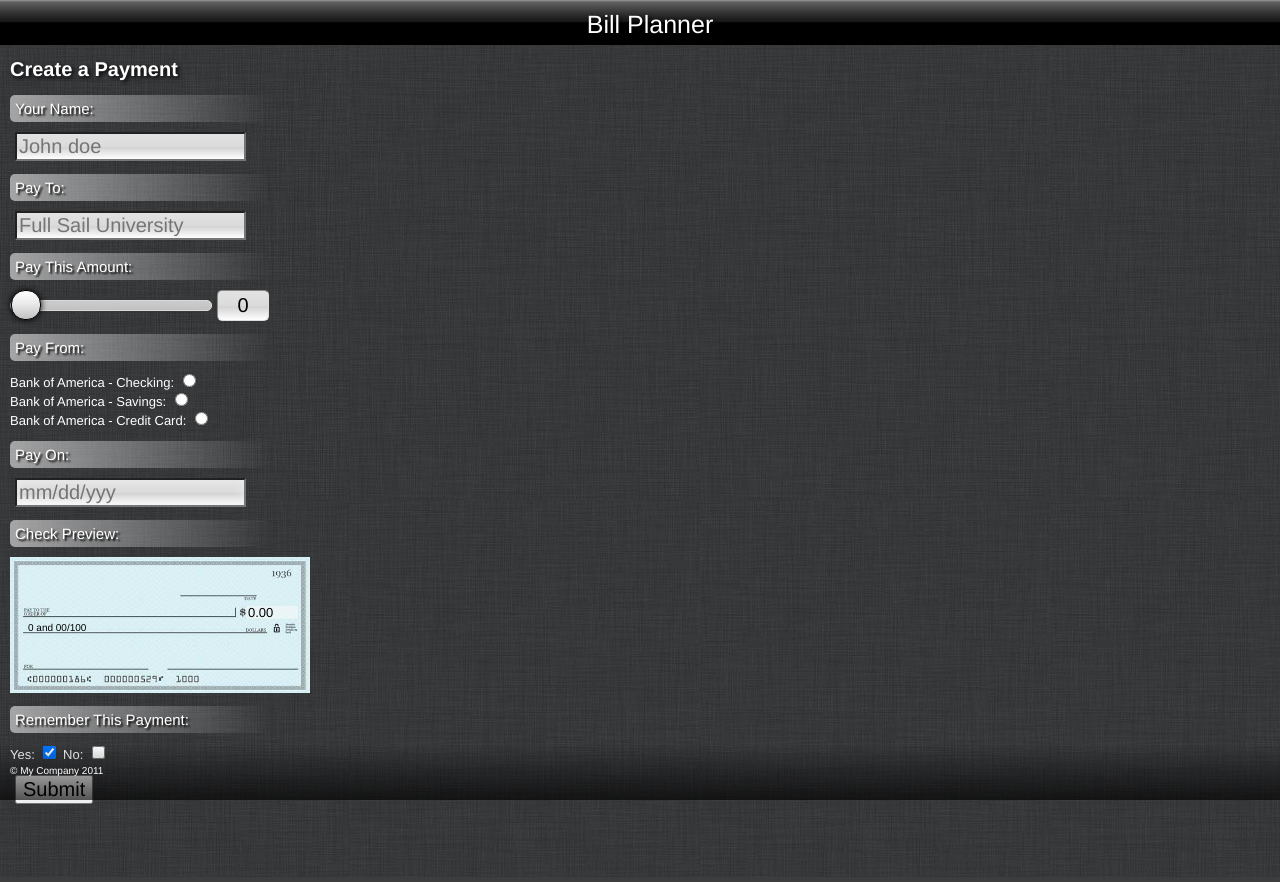
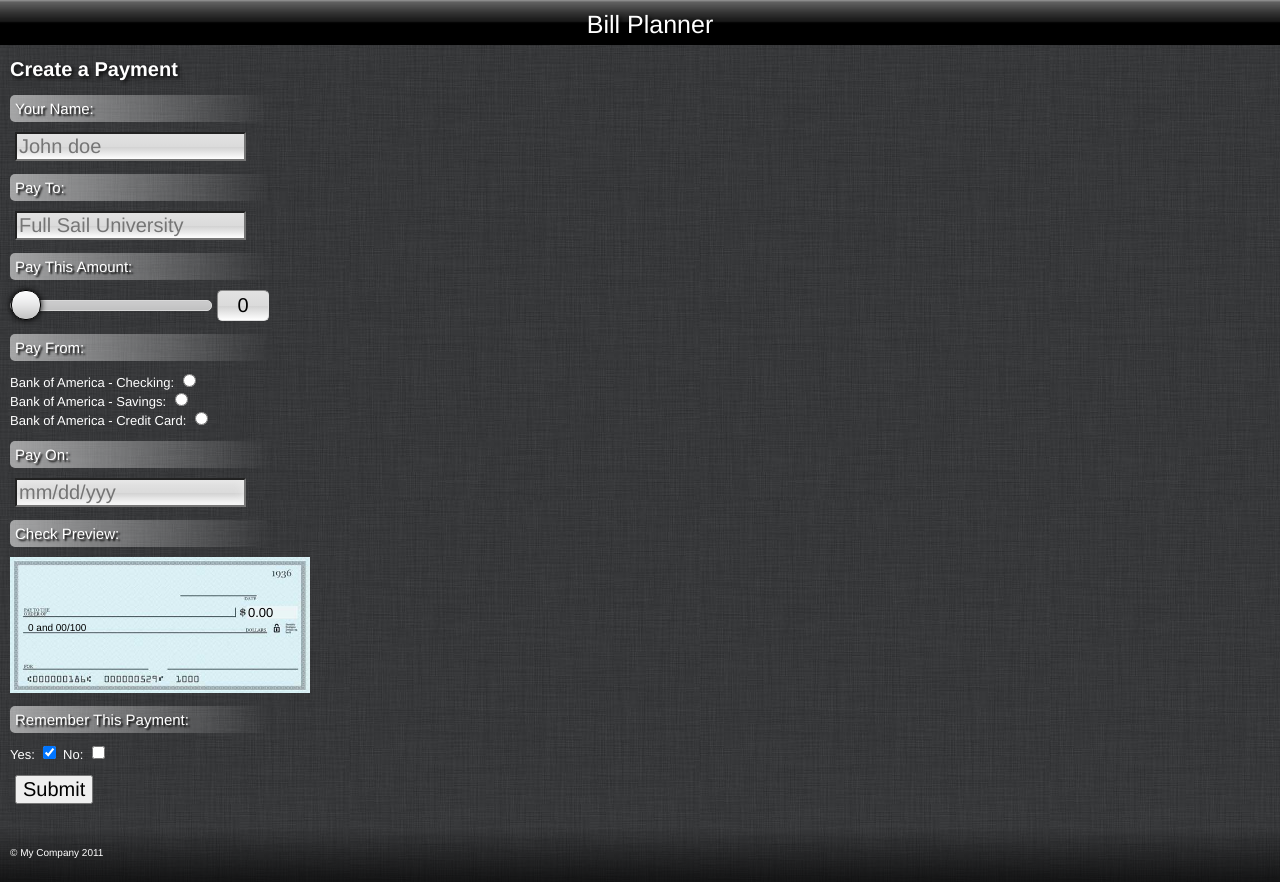
Before and after one commit to atljeremy/Bill-Planner, a PHP site: page / in a window 1280 px wide. Run offline with PHP 8.4, Linux system fonts and the light colour scheme.

Commit message:
updated footer styling

```diff
--- a/css/styles.css
+++ b/css/styles.css
@@ -29,12 +29,10 @@ body {
 #mainContent {
 	padding: 10px;
 	margin-top: 35px;
-	margin-bottom: 50px;
 	width: 320px;
 }
 
 #footer {
-  color: white;
   font-size: 10px;
   font-family: Helvetica, Verdana, Arial, sans-serif;
   background: -moz-linear-gradient(bottom,  rgba(0,0,0,0.65) 0%, rgba(0,0,0,0) 100%);
@@ -52,7 +50,6 @@ body {
   padding-left: 10px;
   padding-right: 10px;
   padding-top: 20px;
-  position: fixed;
   bottom: 0px;
   z-index: 1000;
 }
```
